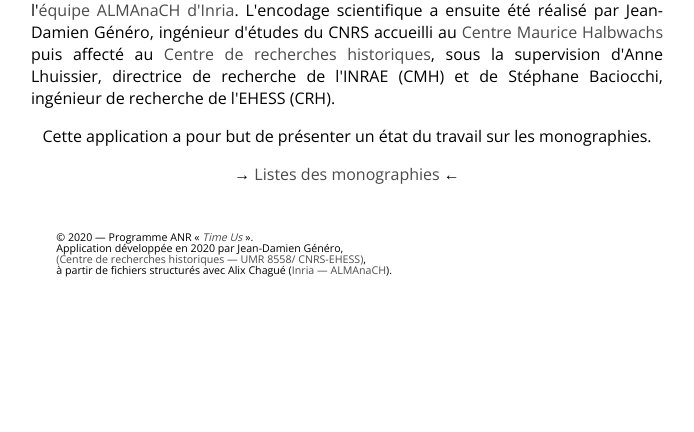
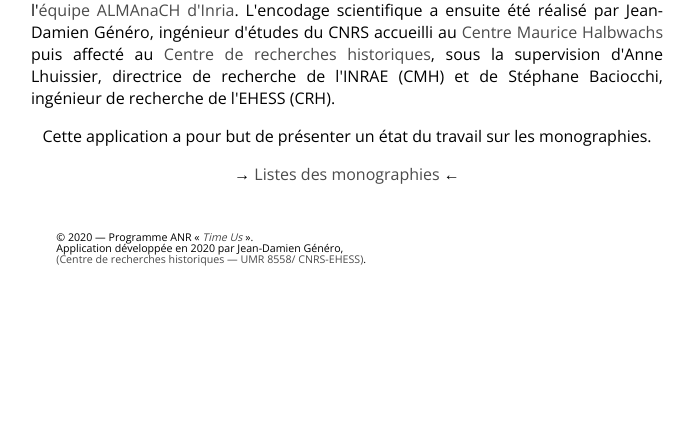
Before and after one commit to jeandamien-genero/app-ouvriers-deux-mondes, a Flask app: page / in a window 1280 px wide. Shown: the part 554-986 px from the top of the page, without its empty margins (293-987 px from the left). After the commit the page ends 820 px from the top, so only its background shows below. Run offline with Flask 2, Linux system fonts and the light colour scheme; some web fonts are replaced.

Commit message:
shortening credits

```diff
--- a/app/templates/conteneur.html
+++ b/app/templates/conteneur.html
@@ -41,10 +41,7 @@
 						Application développée en 2020 par Jean-Damien Généro,
 					</p>
 					<p>
-						<a href="http://crh.ehess.fr/" target="_blank">(Centre de recherches historiques — UMR 8558/ CNRS-EHESS)</a>,
-					</p>
-					<p>
-						à partir de fichiers structurés avec Alix Chagué (<a href="https://team.inria.fr/almanach/fr/" target="_blank">Inria — ALMAnaCH</a>).
+						<a href="http://crh.ehess.fr/" target="_blank">(Centre de recherches historiques — UMR 8558/ CNRS-EHESS)</a>.
 					</p>
 				</div>
 			</footer>
```
